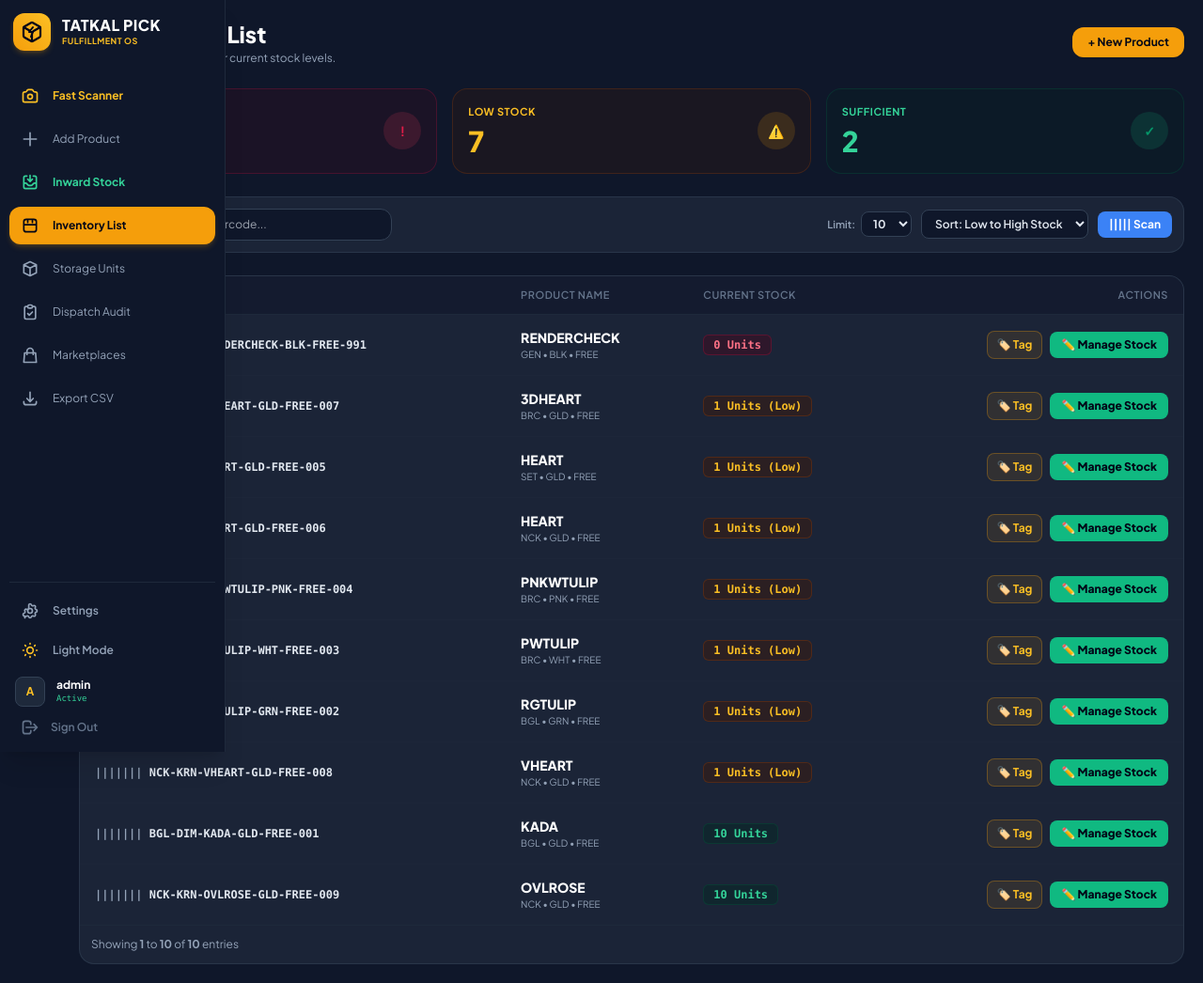
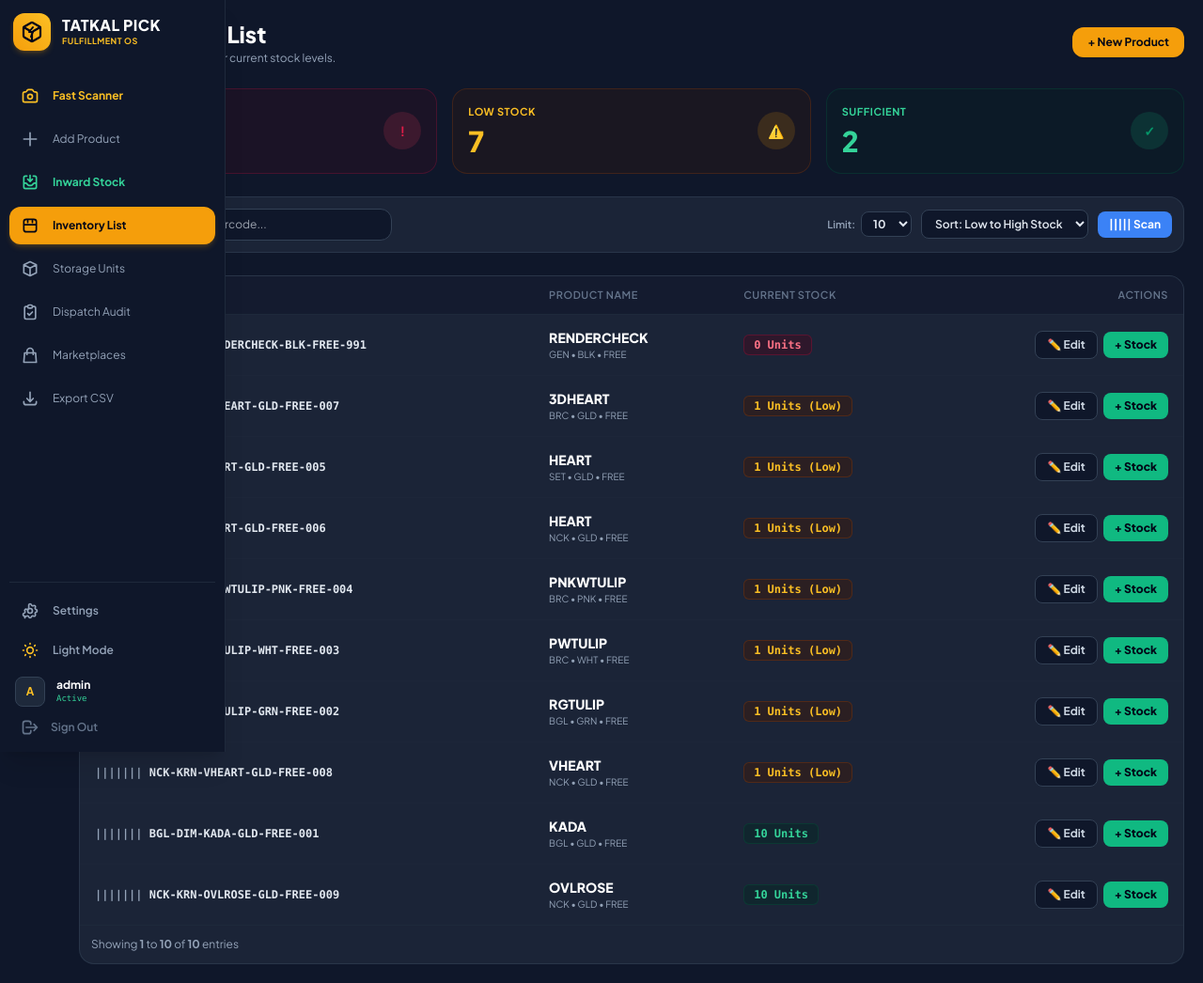
Before and after one commit to mohsinalisheliya/sku_manager, a Django app: page / in a window 1280 px wide. Shown: the whole page at 94% size. Run offline with Django 5.2, Linux system fonts and the light colour scheme; a user stored in the database is signed in; data comes from the database, SQL or seed files in the repository; some libraries are stand-ins or nearby versions.

Commit message:
auto-save: progress update (05-Oct-2026 05:20:47 PM)

```diff
--- a/templates/sku_manager/stock_inventory_list.html
+++ b/templates/sku_manager/stock_inventory_list.html
@@ -66,10 +66,7 @@
               {% elif item.stock <= low_threshold %}<span class="inline-flex px-2.5 py-0.5 rounded-md bg-amber-50 dark:bg-amber-950/40 border border-amber-200 dark:border-amber-900/50 text-amber-600 dark:text-amber-400 font-bold font-mono">{{ item.stock }} Units (Low)</span>
               {% else %}<span class="inline-flex px-2.5 py-0.5 rounded-md bg-emerald-50 dark:bg-emerald-950/40 border border-emerald-200 dark:border-emerald-900/50 text-emerald-600 dark:text-emerald-400 font-bold font-mono">{{ item.stock }} Units</span>{% endif %}
             </td>
-            <td class="py-3.5 px-4 text-right space-x-1.5 whitespace-nowrap">
-              <a href="{% url 'sku_print_label' item.pk %}" target="_blank" title="Print Tag" class="inline-flex items-center gap-1 px-2.5 py-1.5 rounded-lg border border-amber-500/30 bg-amber-500/10 text-amber-600 dark:text-amber-400 font-bold hover:bg-amber-500/20 text-xs transition">🏷️ Tag</a>
-              <a href="{% url 'stock_edit' item.pk %}" class="inline-flex items-center gap-1 px-3 py-1.5 rounded-lg bg-emerald-500 hover:bg-emerald-400 text-slate-950 font-black shadow-xs text-xs transition"><span>✏️ Manage Stock</span></a>
-            </td>
+            <td class="py-3.5 px-4 text-right space-x-1.5 whitespace-nowrap"><a href="{% url 'sku_edit' item.pk %}" class="inline-flex items-center gap-1 px-3 py-1.5 rounded-lg border border-slate-200 dark:border-slate-700 bg-slate-50 dark:bg-slate-900 text-slate-700 dark:text-slate-300 font-bold hover:bg-slate-100 transition">✏️ Edit</a><a href="{% url 'product_batches' item.pk %}" class="inline-flex items-center gap-1 px-3 py-1.5 rounded-lg bg-emerald-500 hover:bg-emerald-400 text-slate-950 font-black shadow-xs transition">+ Stock</a></td>
           </tr>
           {% empty %}<tr><td colspan="4" class="text-center py-12 text-slate-400 dark:text-slate-500">No inventory products found matching your search.</td></tr>{% endfor %}
         </tbody>
```
